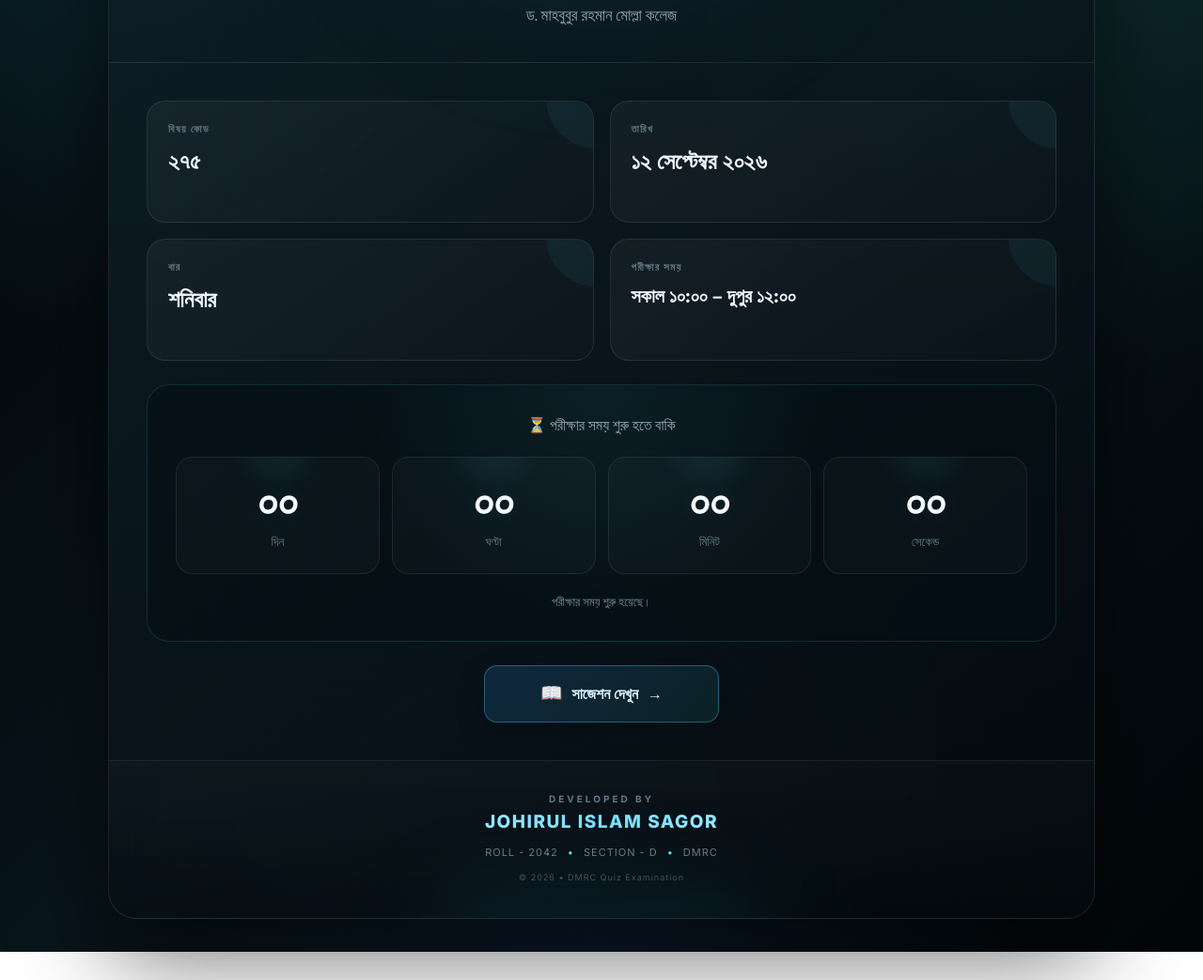
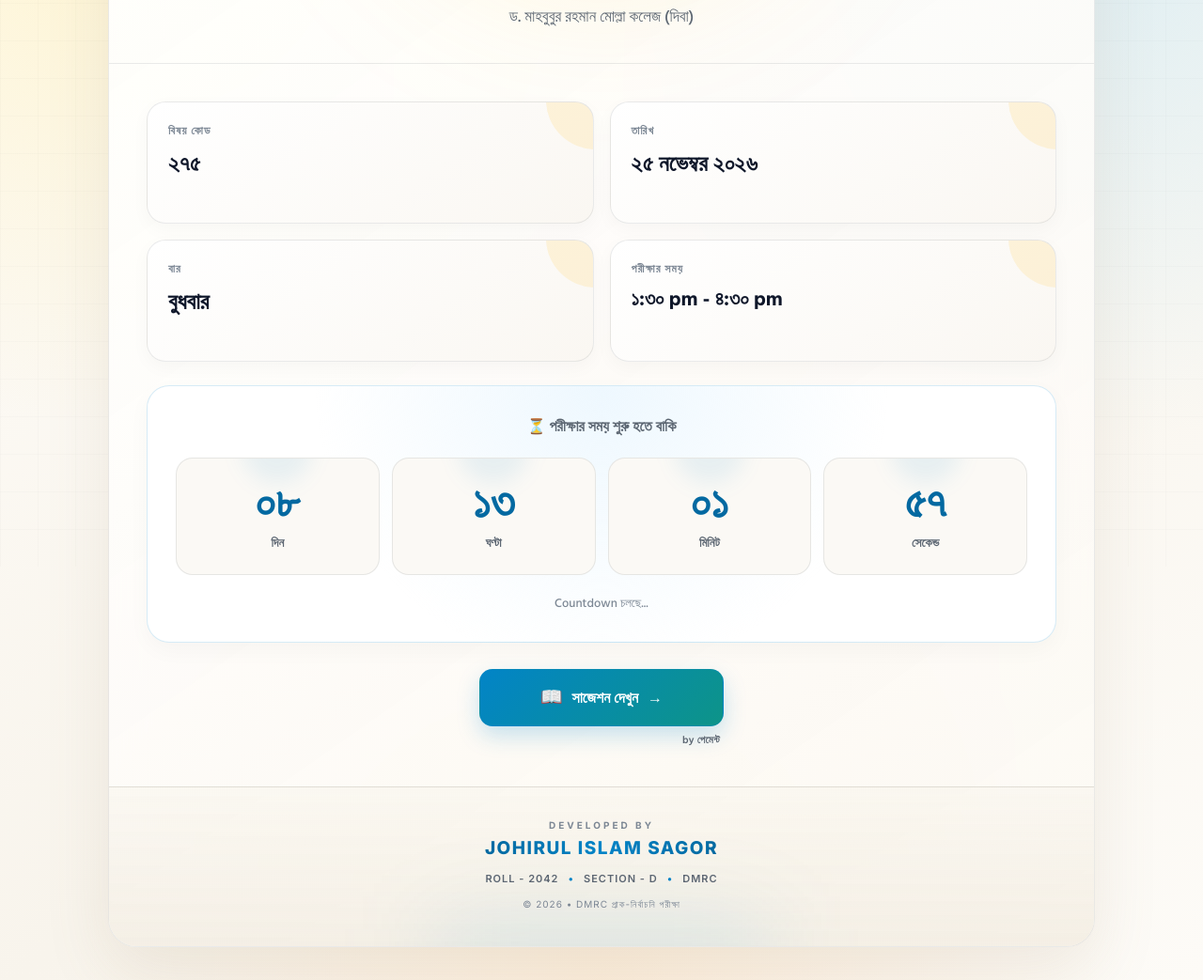
Before and after one commit to eabcd22334-afk/Quiz-12-26, a plain HTML site: page icroutine.html in a window 1280 px wide. Shown: the part 197-1240 px from the top of the page at 94% size. Before the commit the page ends 1210 px from the top, so only its background shows below. Drawn offline with Linux system fonts and the light colour scheme.

Commit message:
Update text and styles for DMRC Quiz 2026

```diff
--- a/icroutine.html
+++ b/icroutine.html
@@ -9,10 +9,10 @@
           content="width=device-width, initial-scale=1.0">
 
     <meta name="theme-color"
-          content="#071018">
+          content="#fdfbf7">
 
     <title>
-        তথ্য ও যোগাযোগ প্রযুক্তি | DMRC Quiz 2026
+        তথ্য ও যোগাযোগ প্রযুক্তি | DMRC প্রাক-নির্বাচনি পরীক্ষা ২০২৬
     </title>
 
 
@@ -33,27 +33,25 @@
 
         :root {
 
-            --bg: #03070a;
-            --bg2: #08131a;
-
-            --card: rgba(12,27,35,.76);
-
-            --text: #f5fbff;
-
-            --muted: #91a6b1;
-
-            --dim: #607783;
-
-            --cyan: #61d9ff;
-
-            --blue: #4c9dff;
-
-            --teal: #50e3c2;
-
-            --border: rgba(255,255,255,.09);
-
-            --border-cyan:
-                rgba(97,217,255,.32);
+            --bg: #fdfbf7;
+            --bg2: #f7f2ea;
+
+            --card: rgba(255, 255, 255, 0.88);
+
+            --text: #1e242b;
+
+            --muted: #5c6672;
+
+            --dim: #7c8794;
+
+            --accent: #0284c7;
+            --accent-soft: #e0f2fe;
+            --teal: #0d9488;
+            --sugar-warm: #f59e0b;
+
+            --border: rgba(30, 36, 43, 0.09);
+
+            --border-accent: rgba(2, 132, 199, 0.28);
 
         }
 
@@ -94,28 +92,28 @@
             background:
 
                 radial-gradient(
-                    circle at 8% 5%,
-                    rgba(66,190,255,.16),
-                    transparent 30%
+                    circle at 10% 6%,
+                    rgba(253, 230, 138, 0.35),
+                    transparent 35%
                 ),
 
                 radial-gradient(
-                    circle at 92% 8%,
-                    rgba(65,240,205,.10),
-                    transparent 30%
+                    circle at 90% 8%,
+                    rgba(186, 230, 253, 0.42),
+                    transparent 35%
                 ),
 
                 radial-gradient(
                     circle at 50% 100%,
-                    rgba(50,125,255,.10),
-                    transparent 35%
+                    rgba(254, 215, 170, 0.32),
+                    transparent 40%
                 ),
 
                 linear-gradient(
                     135deg,
-                    #020506,
-                    #08151c 50%,
-                    #020608
+                    #fffdf9,
+                    #f8f4ec 50%,
+                    #fdfbf7
                 );
 
         }
@@ -133,18 +131,18 @@
 
             pointer-events: none;
 
-            opacity: .22;
+            opacity: .55;
 
             background-image:
 
                 linear-gradient(
-                    rgba(255,255,255,.024) 1px,
+                    rgba(30, 36, 43, 0.03) 1px,
                     transparent 1px
                 ),
 
                 linear-gradient(
                     90deg,
-                    rgba(255,255,255,.024) 1px,
+                    rgba(30, 36, 43, 0.03) 1px,
                     transparent 1px
                 );
 
@@ -184,17 +182,17 @@
 
                 linear-gradient(
                     145deg,
-                    rgba(15,31,40,.84),
-                    rgba(4,10,14,.86)
+                    rgba(255, 255, 255, 0.92),
+                    rgba(252, 249, 243, 0.88)
                 );
 
             box-shadow:
 
-                0 40px 100px
-                rgba(0,0,0,.55),
+                0 25px 70px
+                rgba(140, 120, 95, 0.12),
 
                 inset 0 1px 0
-                rgba(255,255,255,.07);
+                rgba(255, 255, 255, 0.9);
 
             backdrop-filter: blur(25px);
 
@@ -223,9 +221,9 @@
             border-radius: 50%;
 
             background:
-                rgba(65,205,255,.09);
-
-            filter: blur(100px);
+                rgba(251, 191, 36, 0.16);
+
+            filter: blur(90px);
 
             pointer-events: none;
 
@@ -271,14 +269,14 @@
 
             border:
                 1px solid
-                rgba(255,255,255,.08);
+                var(--border);
 
             border-radius: 50px;
 
-            color: #8ba1ac;
+            color: var(--muted);
 
             background:
-                rgba(255,255,255,.025);
+                rgba(255, 255, 255, 0.75);
 
             text-decoration: none;
 
@@ -288,6 +286,8 @@
 
             font-size: 12px;
 
+            font-weight: 600;
+
             transition: .25s ease;
 
         }
@@ -295,13 +295,15 @@
 
         .back:hover {
 
-            color: var(--cyan);
+            color: var(--accent);
 
             border-color:
-                var(--border-cyan);
+                var(--border-accent);
 
             background:
-                rgba(97,217,255,.06);
+                #ffffff;
+
+            box-shadow: 0 4px 12px rgba(2, 132, 199, 0.1);
 
         }
 
@@ -321,21 +323,21 @@
 
             border:
                 1px solid
-                rgba(97,217,255,.22);
+                rgba(2, 132, 199, 0.22);
 
             border-radius: 50px;
 
             background:
-                rgba(97,217,255,.055);
+                rgba(224, 242, 254, 0.65);
 
             color:
-                var(--cyan);
+                var(--accent);
 
             font-size: 10px;
 
             font-weight: 700;
 
-            letter-spacing: 1.8px;
+            letter-spacing: 1.5px;
 
         }
 
@@ -349,11 +351,11 @@
             border-radius: 50%;
 
             background:
-                var(--cyan);
+                var(--accent);
 
             box-shadow:
-                0 0 14px
-                var(--cyan);
+                0 0 10px
+                rgba(2, 132, 199, 0.5);
 
         }
 
@@ -379,9 +381,9 @@
 
                 linear-gradient(
                     100deg,
-                    #ffffff,
-                    #b9f2ff,
-                    #ffffff
+                    #0f172a,
+                    #0369a1,
+                    #0f172a
                 );
 
             -webkit-background-clip: text;
@@ -406,6 +408,8 @@
 
             font-size: 17px;
 
+            font-weight: 500;
+
         }
 
 
@@ -452,9 +456,11 @@
 
                 linear-gradient(
                     145deg,
-                    rgba(255,255,255,.045),
-                    rgba(255,255,255,.012)
+                    #ffffff,
+                    #faf7f2
                 );
+
+            box-shadow: 0 6px 20px rgba(0, 0, 0, 0.03);
 
             overflow: hidden;
 
@@ -469,32 +475,31 @@
                 translateY(-3px);
 
             border-color:
-                rgba(97,217,255,.27);
+                rgba(2, 132, 199, 0.3);
+
+            box-shadow: 0 12px 26px rgba(2, 132, 199, 0.08);
+
+        }
+
+
+        .info-card::after {
+
+            content: "";
+
+            position: absolute;
+
+            width: 105px;
+
+            height: 105px;
+
+            right: -55px;
+
+            top: -55px;
+
+            border-radius: 50%;
 
             background:
-                rgba(15,34,43,.80);
-
-        }
-
-
-        .info-card::after {
-
-            content: "";
-
-            position: absolute;
-
-            width: 105px;
-
-            height: 105px;
-
-            right: -55px;
-
-            top: -55px;
-
-            border-radius: 50%;
-
-            background:
-                rgba(97,217,255,.055);
+                rgba(251, 191, 36, 0.14);
 
         }
 
@@ -506,11 +511,11 @@
             color:
                 var(--dim);
 
-            font-size: 11px;
+            font-size: 12px;
 
             font-weight: 700;
 
-            letter-spacing: 1.3px;
+            letter-spacing: 1px;
 
             text-transform: uppercase;
 
@@ -523,7 +528,7 @@
 
             margin-top: 9px;
 
-            color: #eefaff;
+            color: #0f172a;
 
             font-family:
                 "Hind Siliguri",
@@ -538,7 +543,7 @@
 
         .info-value.small {
 
-            font-size: 20px;
+            font-size: 21px;
 
         }
 
@@ -553,7 +558,7 @@
 
             border:
                 1px solid
-                rgba(97,217,255,.14);
+                rgba(2, 132, 199, 0.16);
 
             border-radius: 24px;
 
@@ -561,11 +566,13 @@
 
                 radial-gradient(
                     circle at 50% 0%,
-                    rgba(97,217,255,.075),
-                    transparent 45%
+                    rgba(224, 242, 254, 0.55),
+                    transparent 55%
                 ),
 
-                rgba(5,15,20,.55);
+                #ffffff;
+
+            box-shadow: 0 8px 25px rgba(0, 0, 0, 0.03);
 
         }
 
@@ -575,7 +582,7 @@
             text-align: center;
 
             color:
-                #92a8b2;
+                var(--muted);
 
             font-family:
                 "Hind Siliguri",
@@ -583,6 +590,8 @@
 
             font-size: 16px;
 
+            font-weight: 600;
+
             margin-bottom: 20px;
 
         }
@@ -615,12 +624,12 @@
 
             border:
                 1px solid
-                rgba(255,255,255,.075);
+                var(--border);
 
             border-radius: 18px;
 
             background:
-                rgba(255,255,255,.023);
+                #fbf9f5;
 
             overflow: hidden;
 
@@ -640,7 +649,7 @@
             border-radius: 50%;
 
             background:
-                rgba(97,217,255,.055);
+                rgba(2, 132, 199, 0.08);
 
             filter: blur(11px);
 
@@ -665,11 +674,7 @@
 
             line-height: 1;
 
-            color: #f4fcff;
-
-            text-shadow:
-                0 0 25px
-                rgba(97,217,255,.12);
+            color: #0369a1;
 
         }
 
@@ -679,7 +684,7 @@
             margin-top: 9px;
 
             color:
-                #657d87;
+                var(--muted);
 
             font-family:
                 "Hind Siliguri",
@@ -687,6 +692,8 @@
 
             font-size: 13px;
 
+            font-weight: 600;
+
         }
 
 
@@ -699,7 +706,7 @@
             margin-top: 19px;
 
             color:
-                #758c96;
+                var(--dim);
 
             font-family:
                 "Hind Siliguri",
@@ -707,6 +714,8 @@
 
             font-size: 13px;
 
+            font-weight: 500;
+
         }
 
 
@@ -714,9 +723,24 @@
 
         .suggestion-wrapper {
 
-            margin-top: 25px;
-
-            text-align: center;
+            margin-top: 28px;
+
+            display: flex;
+
+            flex-direction: column;
+
+            align-items: center;
+
+        }
+
+
+        .suggestion-box {
+
+            display: inline-flex;
+
+            flex-direction: column;
+
+            align-items: stretch;
 
         }
 
@@ -731,25 +755,25 @@
 
             gap: 10px;
 
-            min-width: 250px;
+            min-width: 260px;
 
             padding:
-                14px 25px;
+                14px 28px;
 
             border:
                 1px solid
-                rgba(97,217,255,.32);
+                rgba(2, 132, 199, 0.35);
 
             border-radius: 14px;
 
-            color: #ddf8ff;
+            color: #ffffff;
 
             background:
 
                 linear-gradient(
                     135deg,
-                    rgba(50,157,255,.16),
-                    rgba(60,226,201,.09)
+                    #0284c7,
+                    #0d9488
                 );
 
             text-decoration: none;
@@ -763,8 +787,8 @@
             font-weight: 700;
 
             box-shadow:
-                0 10px 30px
-                rgba(0,0,0,.22);
+                0 10px 24px
+                rgba(2, 132, 199, 0.22);
 
             transition: .28s ease;
 
@@ -774,18 +798,12 @@
         .suggestion-button:hover {
 
             transform:
-                translateY(-4px);
-
-            border-color:
-                rgba(97,217,255,.65);
+                translateY(-3px);
 
             box-shadow:
 
-                0 15px 35px
-                rgba(0,0,0,.32),
-
-                0 0 28px
-                rgba(97,217,255,.09);
+                0 14px 30px
+                rgba(2, 132, 199, 0.3);
 
         }
 
@@ -793,6 +811,29 @@
         .suggestion-icon {
 
             font-size: 19px;
+
+        }
+
+
+        .by-payment {
+
+            align-self: flex-end;
+
+            margin-top: 6px;
+
+            padding-right: 4px;
+
+            font-family:
+                "Hind Siliguri",
+                sans-serif;
+
+            font-size: 11px;
+
+            font-weight: 600;
+
+            color: var(--muted);
+
+            letter-spacing: 0.3px;
 
         }
 
@@ -816,8 +857,8 @@
 
                 linear-gradient(
                     180deg,
-                    rgba(255,255,255,.014),
-                    rgba(0,0,0,.14)
+                    rgba(248, 244, 236, 0.5),
+                    rgba(243, 237, 226, 0.85)
                 );
 
             overflow: hidden;
@@ -841,7 +882,7 @@
                 translateX(-50%);
 
             background:
-                rgba(75,200,255,.10);
+                rgba(2, 132, 199, 0.12);
 
             filter: blur(50px);
 
@@ -853,7 +894,7 @@
             position: relative;
 
             color:
-                #637984;
+                var(--dim);
 
             font-size: 10px;
 
@@ -880,9 +921,9 @@
 
                 linear-gradient(
                     90deg,
-                    #ffffff,
-                    #73dfff,
-                    #ffffff
+                    #0f172a,
+                    #0284c7,
+                    #0f172a
                 );
 
             -webkit-background-clip: text;
@@ -911,10 +952,12 @@
             margin-top: 14px;
 
             color:
-                #687d86;
+                var(--muted);
 
             font-size: 11px;
 
+            font-weight: 600;
+
             letter-spacing: 1px;
 
         }
@@ -923,7 +966,7 @@
         .footer-dot {
 
             color:
-                var(--cyan);
+                var(--accent);
 
         }
 
@@ -935,9 +978,9 @@
             margin-top: 14px;
 
             color:
-                #40545c;
-
-            font-size: 9px;
+                var(--dim);
+
+            font-size: 10px;
 
             letter-spacing: 1px;
 
@@ -1091,6 +1134,13 @@
             }
 
 
+            .suggestion-box {
+
+                width: 100%;
+
+            }
+
+
             .suggestion-button {
 
                 width: 100%;
@@ -1144,7 +1194,7 @@
 
                     <span class="dot"></span>
 
-                    ICT • QUIZ 2026
+                    ICT • প্রাক-নির্বাচনি ২০২৬
 
                 </div>
 
@@ -1158,7 +1208,7 @@
 
                 <div class="subject-subtitle">
 
-                    ড. মাহবুবুর রহমান মোল্লা কলেজ
+                    ড. মাহবুবুর রহমান মোল্লা কলেজ (দিবা)
 
                 </div>
 
@@ -1166,6 +1216,7 @@
             </header>
 
 
+
             <!-- ================= CONTENT ================= -->
 
             <main class="content">
@@ -1205,7 +1256,7 @@
 
                         <div class="info-value">
 
-                            ১২ সেপ্টেম্বর ২০২৬
+                            ২৫ নভেম্বর ২০২৬
 
                         </div>
 
@@ -1224,7 +1275,7 @@
 
                         <div class="info-value">
 
-                            শনিবার
+                            বুধবার
 
                         </div>
 
@@ -1243,16 +1294,14 @@
 
                         <div class="info-value small">
 
-                            সকাল ১০:০০ – দুপুর ১২:০০
-
-                        </div>
-
-             </div>
-
-
-                </div>
-
-
+                            ১:৩০ pm - ৪:৩০ pm
+
+                        </div>
+
+                    </div>
+
+
+                </div>
                 <!-- ================= COUNTDOWN ================= -->
 
                 <section class="countdown-section">
@@ -1358,8 +1407,9 @@
 
                 <div class="suggestion-wrapper">
 
-
-                    <a href="ictsuggetion.html"
+                    <div class="suggestion-box">
+
+                        <a href="sugg.html"
                            class="suggestion-button">
 
                             <span class="suggestion-icon">
@@ -1378,6 +1428,13 @@
 
                         </a>
 
+                        <span class="by-payment">
+
+                            by পেমেন্ট
+
+                        </span>
+
+                    </div>
 
                 </div>
 
@@ -1450,7 +1507,7 @@
 
                 <div class="copyright">
 
-                    © 2026 • DMRC Quiz Examination
+                    © 2026 • DMRC প্রাক-নির্বাচনি পরীক্ষা
 
                 </div>
 
@@ -1473,13 +1530,13 @@
 
         /*
          * ================================================
-         * ICT EXAM
+         * ICT EXAM (PRE-TEST 2026)
          *
          * Date:
-         * 12 September 2026
+         * 25 November 2026 (Wednesday)
          *
          * Time:
-         * 10:00 AM
+         * 1:30 pm - 4:30 pm
          *
          * Bangladesh Time:
          * UTC +06:00
@@ -1489,7 +1546,7 @@
 
         const examDate =
             new Date(
-                "2026-09-12T10:00:00+06:00"
+                "2026-11-25T13:30:00+06:00"
             );
 
 
```
Lines whose indentation alone changed are shown as unchanged.
